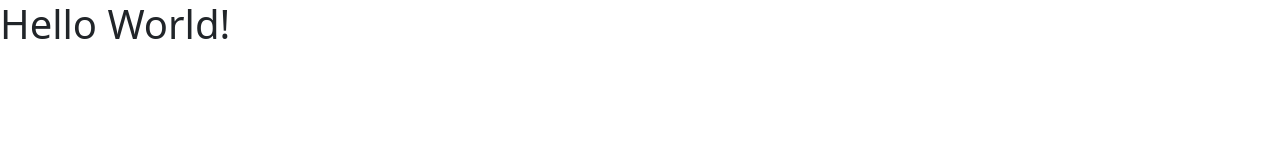
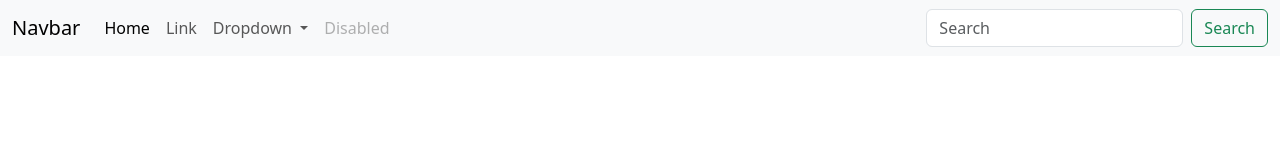
Before and after one commit to EmersonCana/gitHubRepo, a plain HTML site: page index.html in a window 1280 px wide. Drawn offline with nearby package versions, Linux system fonts and the light colour scheme.

Commit message:
added navbar on index.html

```diff
--- a/index.html
+++ b/index.html
@@ -9,7 +9,42 @@
 
 </head>
 <body>
-    <span class="h1">Hello World!</span>
+    <nav class="navbar navbar-expand-lg bg-body-tertiary">
+        <div class="container-fluid">
+          <a class="navbar-brand" href="#">Navbar</a>
+          <button class="navbar-toggler" type="button" data-bs-toggle="collapse" data-bs-target="#navbarSupportedContent" aria-controls="navbarSupportedContent" aria-expanded="false" aria-label="Toggle navigation">
+            <span class="navbar-toggler-icon"></span>
+          </button>
+          <div class="collapse navbar-collapse" id="navbarSupportedContent">
+            <ul class="navbar-nav me-auto mb-2 mb-lg-0">
+              <li class="nav-item">
+                <a class="nav-link active" aria-current="page" href="#">Home</a>
+              </li>
+              <li class="nav-item">
+                <a class="nav-link" href="#">Link</a>
+              </li>
+              <li class="nav-item dropdown">
+                <a class="nav-link dropdown-toggle" href="#" role="button" data-bs-toggle="dropdown" aria-expanded="false">
+                  Dropdown
+                </a>
+                <ul class="dropdown-menu">
+                  <li><a class="dropdown-item" href="#">Action</a></li>
+                  <li><a class="dropdown-item" href="#">Another action</a></li>
+                  <li><hr class="dropdown-divider"></li>
+                  <li><a class="dropdown-item" href="#">Something else here</a></li>
+                </ul>
+              </li>
+              <li class="nav-item">
+                <a class="nav-link disabled">Disabled</a>
+              </li>
+            </ul>
+            <form class="d-flex" role="search">
+              <input class="form-control me-2" type="search" placeholder="Search" aria-label="Search">
+              <button class="btn btn-outline-success" type="submit">Search</button>
+            </form>
+          </div>
+        </div>
+      </nav>
 
     <script src="https://cdn.jsdelivr.net/npm/bootstrap@5.3.0-alpha3/dist/js/bootstrap.bundle.min.js" integrity="sha384-ENjdO4Dr2bkBIFxQpeoTz1HIcje39Wm4jDKdf19U8gI4ddQ3GYNS7NTKfAdVQSZe" crossorigin="anonymous"></script>
 </body>
```
